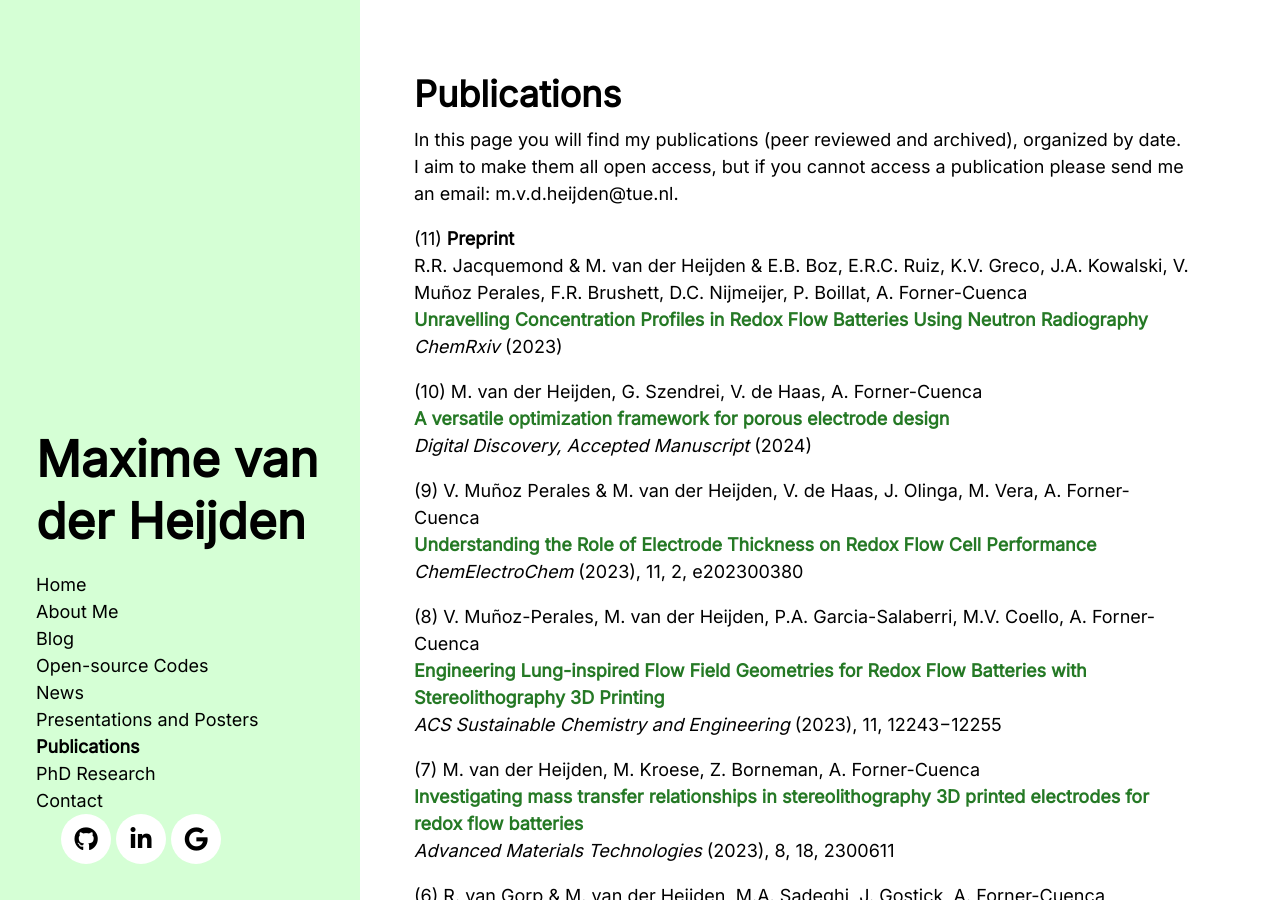
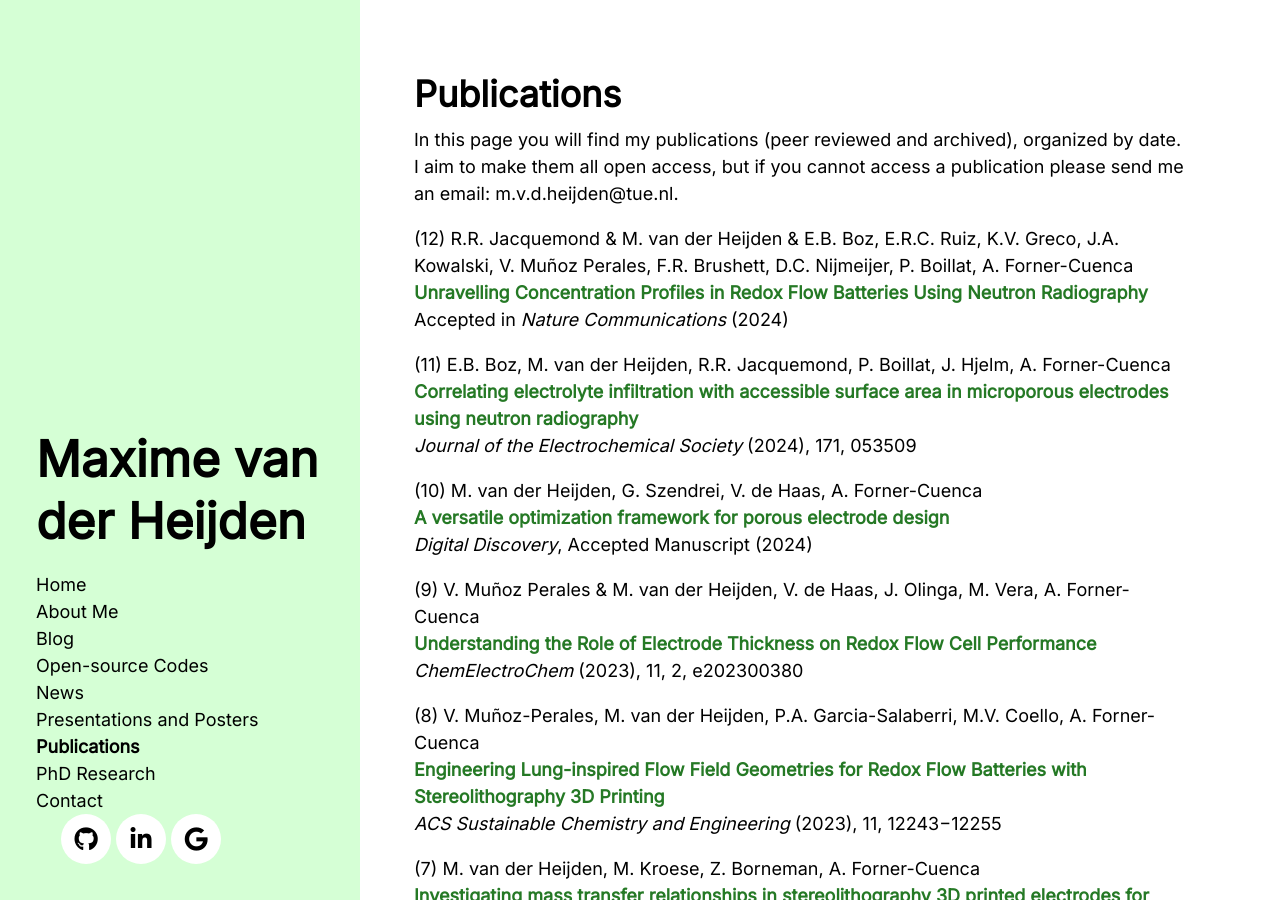
Before and after one commit to MaximevdHeijden/MaximevdHeijden.github.io, a Jekyll site: the page built from Publications.md, in a window 1280 px wide and 900 px high. Built offline with Jekyll 4.4.1, drawn with Linux system fonts in a browser that asks for light colours; nearby versions of some CDN libraries.

Commit message:
update news

```diff
--- a/Publications.md
+++ b/Publications.md
@@ -5,14 +5,17 @@ title: Publications
 
 In this page you will find my publications (peer reviewed and archived), organized by date. I aim to make them all open access, but if you cannot access a  publication please send me an email: m.v.d.heijden@tue.nl.
 
-(11) **Preprint**\
-R.R. Jacquemond & M. van der Heijden & E.B. Boz, E.R.C. Ruiz, K.V. Greco, J.A. Kowalski, V. Muñoz Perales, F.R. Brushett, D.C. Nijmeijer, P. Boillat, A. Forner-Cuenca\
+(12) R.R. Jacquemond & M. van der Heijden & E.B. Boz, E.R.C. Ruiz, K.V. Greco, J.A. Kowalski, V. Muñoz Perales, F.R. Brushett, D.C. Nijmeijer, P. Boillat, A. Forner-Cuenca\
 **[Unravelling Concentration Profiles in Redox Flow Batteries Using Neutron Radiography](https://chemrxiv.org/engage/chemrxiv/article-details/64e77958dd1a73847f6d8c15)**\
-*ChemRxiv* (2023)
+Accepted in *Nature Communications* (2024)
+
+(11) E.B. Boz, M. van der Heijden, R.R. Jacquemond, P. Boillat, J. Hjelm, A. Forner-Cuenca\
+**[Correlating electrolyte infiltration with accessible surface area in microporous electrodes using neutron radiography](https://iopscience.iop.org/article/10.1149/1945-7111/ad4ac7)**\
+*Journal of the Electrochemical Society* (2024), 171, 053509
 
 (10) M. van der Heijden, G. Szendrei, V. de Haas, A. Forner-Cuenca\
 **[A versatile optimization framework for porous electrode design](https://pubs.rsc.org/en/content/articlelanding/2024/dd/d3dd00247k)**\
-*Digital Discovery, Accepted Manuscript* (2024)
+*Digital Discovery*, Accepted Manuscript (2024)
 
 (9) V. Muñoz Perales & M. van der Heijden, V. de Haas, J. Olinga, M. Vera, A. Forner-Cuenca\
 **[Understanding the Role of Electrode Thickness on Redox Flow Cell Performance](https://chemistry-europe.onlinelibrary.wiley.com/doi/full/10.1002/celc.202300380)**\
```
Also changed, not shown: News.md (+3 -0 lines), Presentations.md (+12 -0 lines), 3 other files.
